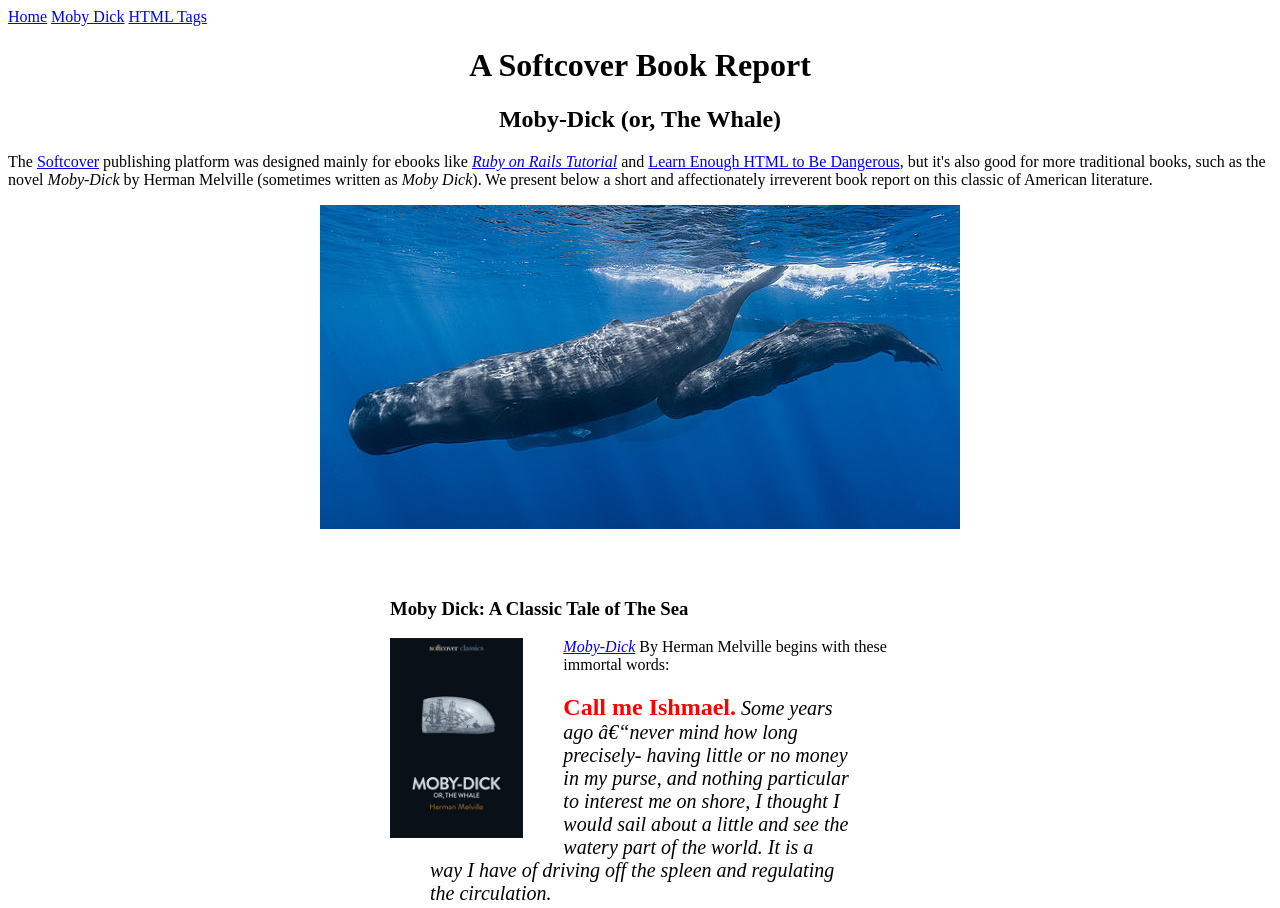
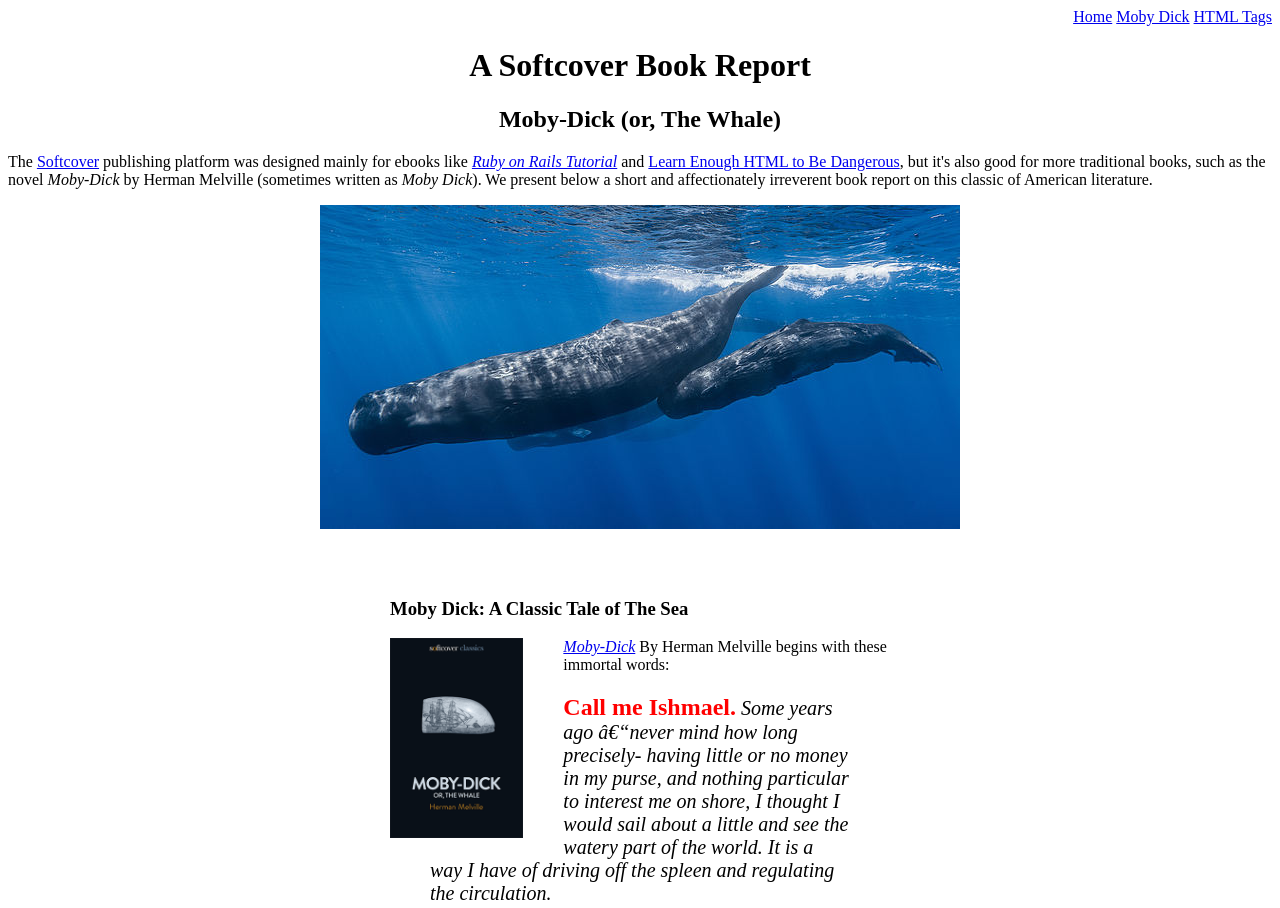
Before and after one commit to ebart87/sample_website, a plain HTML site: page moby_dick.html in a window 1280 px wide. Shown: the top 908 px of the page. Drawn offline with Linux system fonts and the light colour scheme.

Commit message:
menu alignment

```diff
--- a/moby_dick.html
+++ b/moby_dick.html
@@ -6,7 +6,7 @@
     </head>
     <body>
 
-        <div>
+        <div style="text-align: right">
             <a href="index.html">Home</a>
             <a href="moby_dick.html">Moby Dick</a>
             <a href="tags.html">HTML Tags</a>
```
